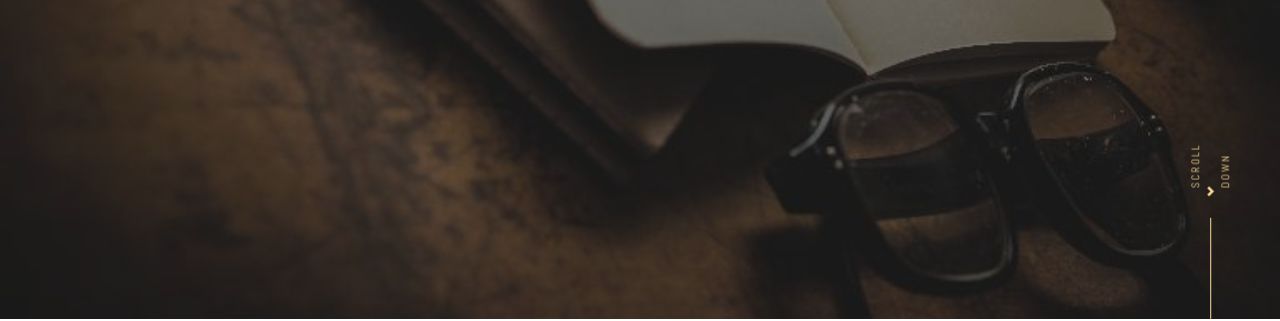
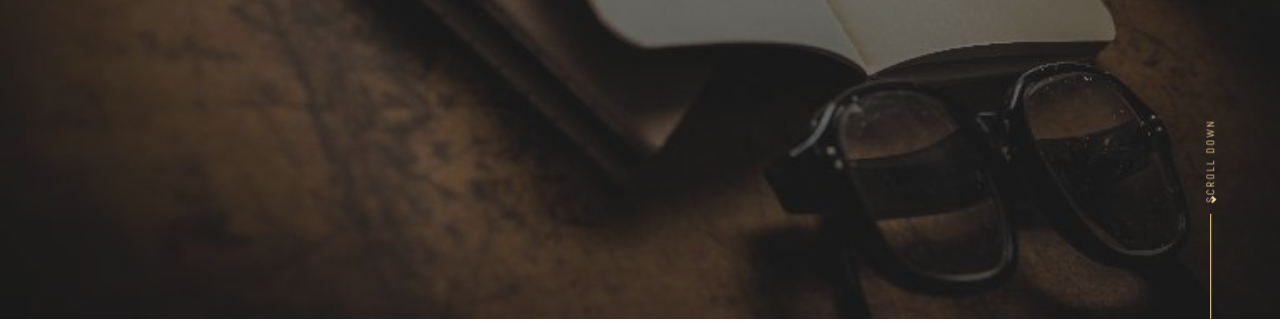
Before and after one commit to mingruimingrui/rays-journal, a Jekyll site: the page built from index.html, in a window 1280 px wide and 900 px high, scrolled down 488 px. Shown: the part 144-465 px from the top of the window. Built offline with Jekyll 4.4.1, drawn with Linux system fonts in a browser that asks for light colours; nearby versions of some CDN libraries; library files that are not in the unit come from our copies; the list of posts is cut into pages by our own code.

Commit message:
quick commit

```diff
--- a/_includes/welcome.html
+++ b/_includes/welcome.html
@@ -9,7 +9,7 @@
 
     <div class="right-vert-bar">
       <div class="gold-line"></div>
-      <span class="glyphicon glyphicon-chevron-down"></span>
+      <span class="chevron-down"></span>
       <div class="scroll-down pulse">SCROLL DOWN</div>
     </div>
 
--- a/css/effects.scss
+++ b/css/effects.scss
@@ -19,3 +19,17 @@
   -webkit-animation: pulse 2s infinite;
   z-index: -1;
 }
+
+.chevron-down {
+  border-style: solid;
+  border-width: 0.25em 0.25em 0 0;
+  content: '';
+  display: inline-block;
+  height: 0.45em;
+  left: 0.15em;
+  position: relative;
+  top: 0.15em;
+  transform: rotate(135deg);
+  vertical-align: top;
+  width: 0.45em;
+}
--- a/css/welcome.scss
+++ b/css/welcome.scss
@@ -76,7 +76,7 @@ nav.navbar {
       height: 1px;
       width: calc(5em + 51px);
       background-color: $gold;
-      margin-right: 2em;
+      margin-right: 1em;
     }
   }
 
@@ -150,20 +150,21 @@ nav.navbar {
 
 @media only screen and (max-width : 480px) {
   .left-vert-bar {
-    transform: none;
-    left: 0;
-    top: 0;
+    transform: none !important;
+    left: 0 !important;
+    top: 0 !important;
+    width: 100% !important;
 
     a {
-      font-size: 1em;
+      font-size: 1em !important;
     }
   }
 
   .right-vert-bar {
-    transform: none;
-    left: 0;
-    bottom: 80px;
-    width: 100%;
+    transform: none !important;
+    left: 0 !important;
+    bottom: 80px !important;
+    width: 100% !important;
     text-align: center;
   }
 }
```
